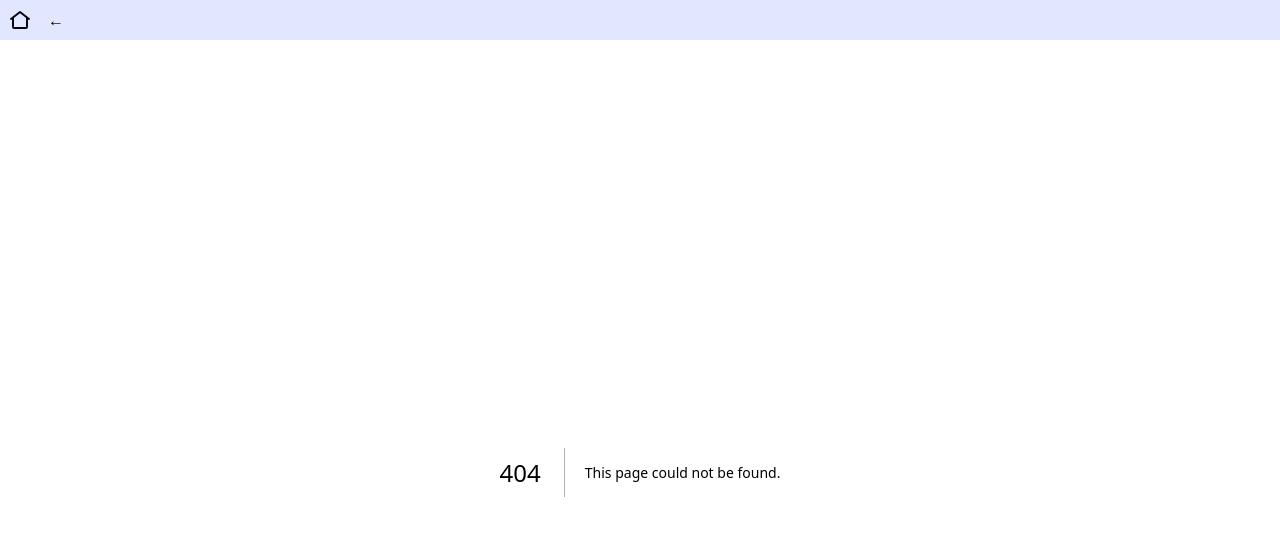
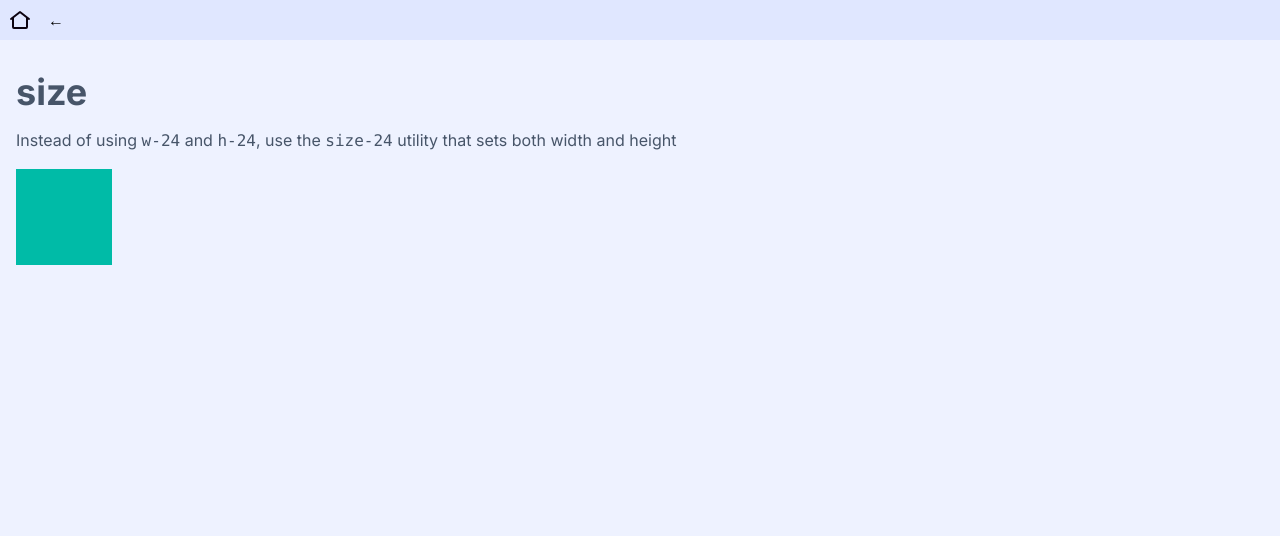
Before and after one commit to emanuelefavero/frontend-problems, a Next.js app in the folder react/: page /tailwind/size in a window 1280 px wide. Before the commit this address had no page. Shown: the top 536 px of the page. Built offline with nearby package versions, Linux system fonts and the light colour scheme.

Commit message:
feat: add tailwind/size

```diff
--- a/react/app/tailwind/mx-auto/page.tsx
+++ b/react/app/tailwind/mx-auto/page.tsx
@@ -3,7 +3,7 @@ export default function Page() {
     <>
       <h1>mx-auto</h1>
 
-      <p>
+      <p className='mb-4'>
         Center element horizontally inside its container, without using flex or
         grid
       </p>
--- a/react/app/tailwind/page.tsx
+++ b/react/app/tailwind/page.tsx
@@ -12,6 +12,9 @@ export default function Page() {
         <li>
           <Link href='/tailwind/grid-cols-custom'>grid-cols-custom</Link>
         </li>
+        <li>
+          <Link href='/tailwind/size'>size</Link>
+        </li>
       </ul>
     </>
   )
--- /dev/null
+++ b/react/app/tailwind/size/page.tsx
@@ -0,0 +1,14 @@
+export default function Page() {
+  return (
+    <>
+      <h1>size</h1>
+
+      <p className='mb-4'>
+        Instead of using <code>w-24</code> and <code>h-24</code>, use the{' '}
+        <code>size-24</code> utility that sets both width and height
+      </p>
+
+      <div className='size-24 bg-teal-500'></div>
+    </>
+  )
+}
```
